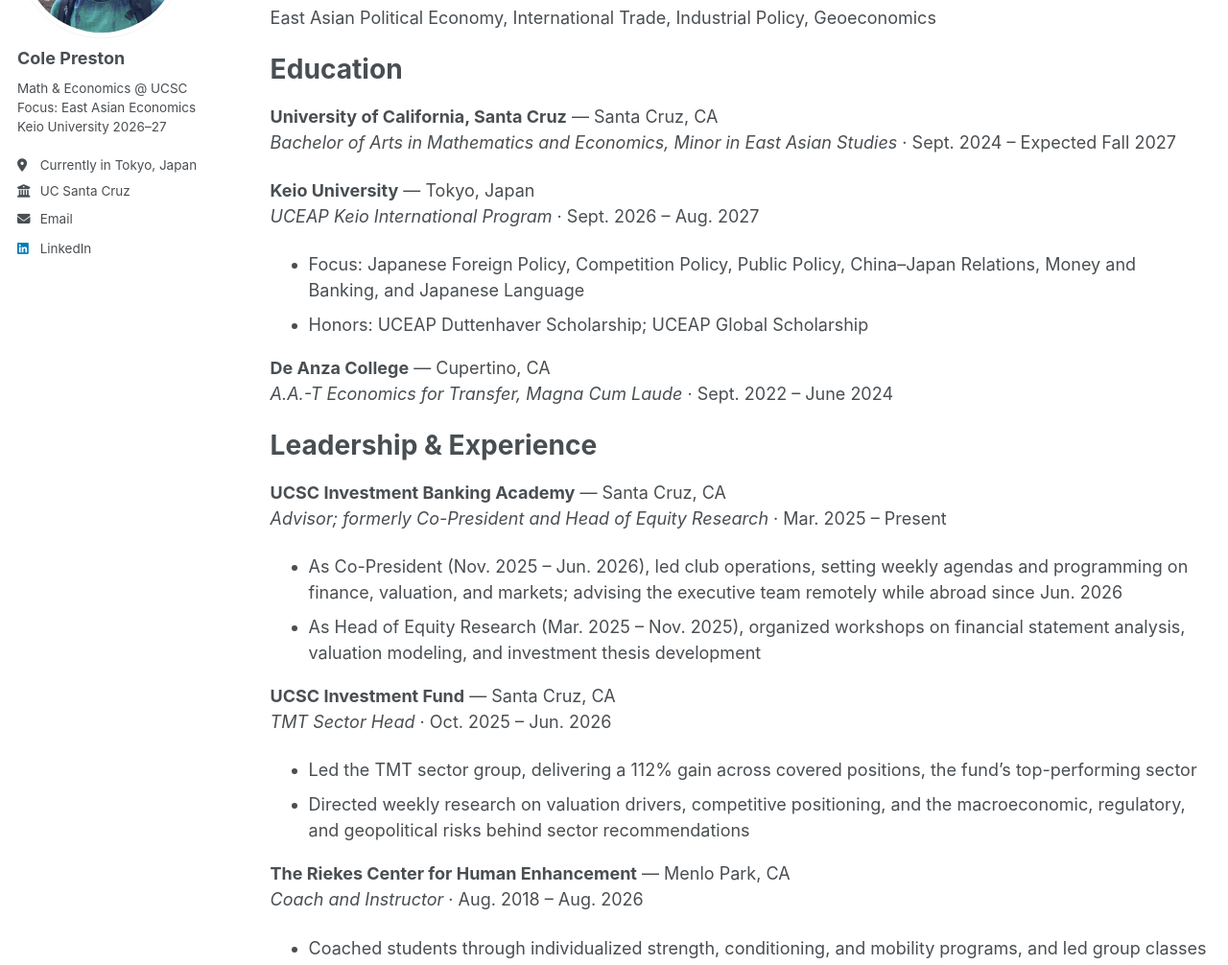
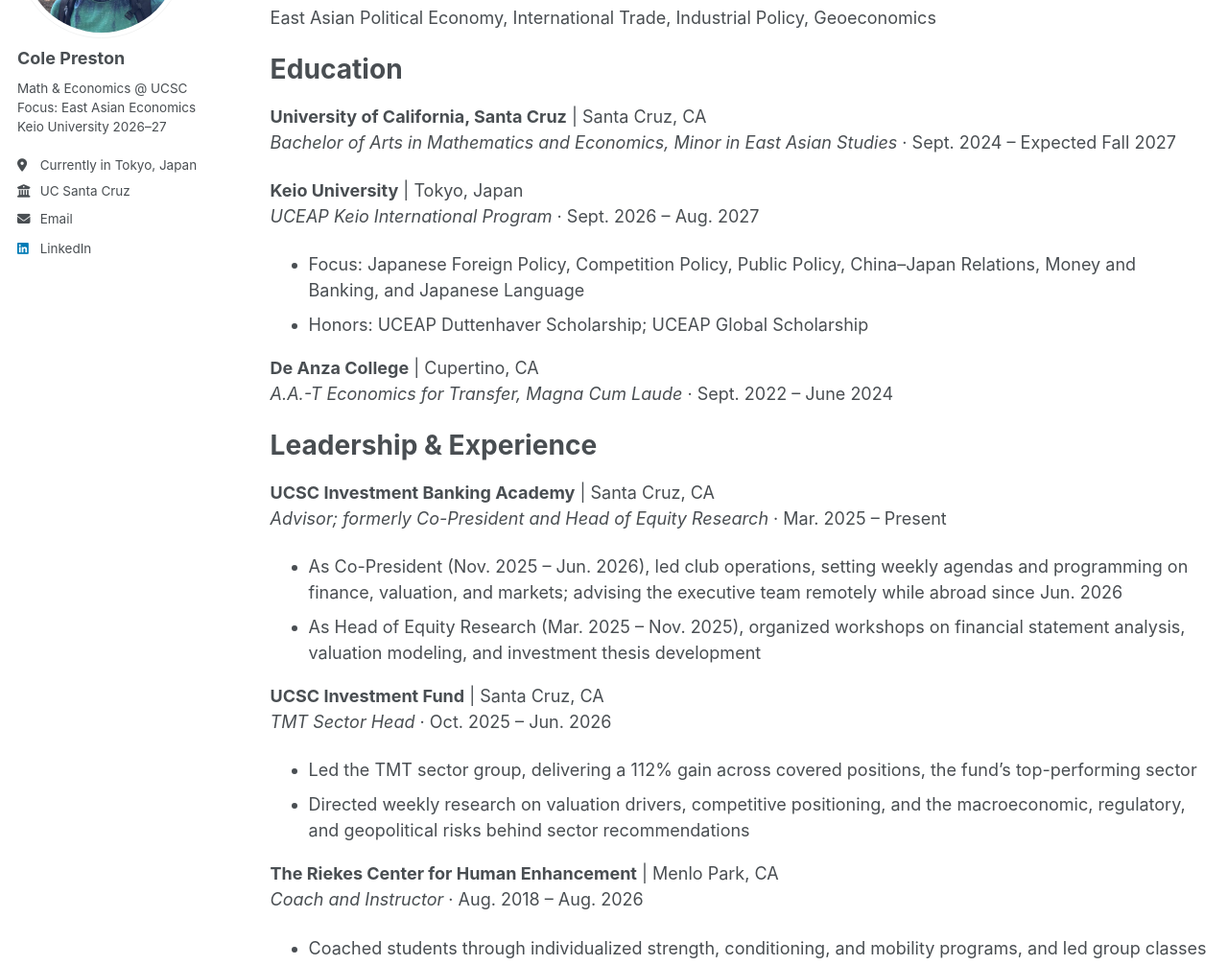
Before and after one commit to cole-preston/cole-preston.github.io, a Jekyll site: the page built from _pages/cv.md, in a window 1280 px wide and 1400 px high. Shown: the part 254-1260 px from the top of the window at 96% size. Built offline with Jekyll 4.4.1, drawn with Linux system fonts in a browser that asks for light colours; a style sheet for code colours, icons or effects is not loaded.

Commit message:
CV: use | separators; update PDF title
Co-Authored-By: Claude Opus 5.5 <noreply@anthropic.com>

```diff
--- a/_pages/cv.md
+++ b/_pages/cv.md
@@ -19,31 +19,31 @@ East Asian Political Economy, International Trade, Industrial Policy, Geoeconomi
 Education
 ======
 
-**University of California, Santa Cruz** — Santa Cruz, CA
+**University of California, Santa Cruz** | Santa Cruz, CA
 *Bachelor of Arts in Mathematics and Economics, Minor in East Asian Studies* · Sept. 2024 – Expected Fall 2027
 
-**Keio University** — Tokyo, Japan
+**Keio University** | Tokyo, Japan
 *UCEAP Keio International Program* · Sept. 2026 – Aug. 2027
 * Focus: Japanese Foreign Policy, Competition Policy, Public Policy, China–Japan Relations, Money and Banking, and Japanese Language
 * Honors: UCEAP Duttenhaver Scholarship; UCEAP Global Scholarship
 
-**De Anza College** — Cupertino, CA
+**De Anza College** | Cupertino, CA
 *A.A.-T Economics for Transfer, Magna Cum Laude* · Sept. 2022 – June 2024
 
 Leadership & Experience
 ======
 
-**UCSC Investment Banking Academy** — Santa Cruz, CA
+**UCSC Investment Banking Academy** | Santa Cruz, CA
 *Advisor; formerly Co-President and Head of Equity Research* · Mar. 2025 – Present
 * As Co-President (Nov. 2025 – Jun. 2026), led club operations, setting weekly agendas and programming on finance, valuation, and markets; advising the executive team remotely while abroad since Jun. 2026
 * As Head of Equity Research (Mar. 2025 – Nov. 2025), organized workshops on financial statement analysis, valuation modeling, and investment thesis development
 
-**UCSC Investment Fund** — Santa Cruz, CA
+**UCSC Investment Fund** | Santa Cruz, CA
 *TMT Sector Head* · Oct. 2025 – Jun. 2026
 * Led the TMT sector group, delivering a 112% gain across covered positions, the fund's top-performing sector
 * Directed weekly research on valuation drivers, competitive positioning, and the macroeconomic, regulatory, and geopolitical risks behind sector recommendations
 
-**The Riekes Center for Human Enhancement** — Menlo Park, CA
+**The Riekes Center for Human Enhancement** | Menlo Park, CA
 *Coach and Instructor* · Aug. 2018 – Aug. 2026
 * Coached students through individualized strength, conditioning, and mobility programs, and led group classes and daily facility operations
 
```
Also changed, not shown: 1 other file.
